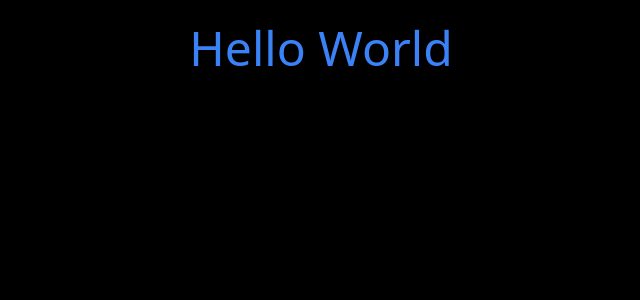
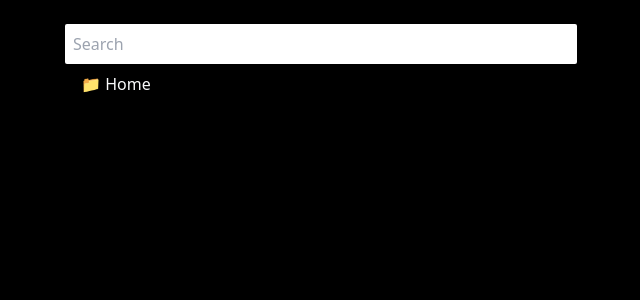
Before and after one commit to bogas04/react-ts-tailwind-vite, a React (Vite) app: page / in a window 1280 px wide. Shown: the top 300 px of the page, without its empty margins (319-959 px from the left). Built offline with nearby package versions, Linux system fonts and the light colour scheme.

Commit message:
chore: practice

```diff
--- a/src/App.tsx
+++ b/src/App.tsx
@@ -1,7 +1,151 @@
+/**
+ * Requirements:
+ *
+ * Make a tree view where items can be searched and renamed
+ *
+ *
+ * Data Structure
+ *
+ * {
+ *  id: "",
+ *  title: "",
+ *  children: [{
+ *    ...
+ *  }]
+ * }
+ */
+
+import { useEffect, useState } from "react";
+
+type Node = {
+  id: number;
+  title: string;
+  children?: Node[];
+};
+let id = 0;
+const data: Node = {
+  id: ++id,
+  title: "Home",
+  children: [
+    { id: ++id, title: "Documents", children: [] },
+    {
+      id: ++id,
+      title: "Downloads",
+      children: [
+        { id: ++id, title: "Software", children: [] },
+        { id: ++id, title: "Images", children: [] },
+        {
+          id: ++id,
+          title: "Videos",
+          children: [{ id: ++id, title: "Cool Video.mp4" }],
+        },
+      ],
+    },
+    { id: ++id, title: "Desktop", children: [] },
+  ],
+};
+
+function NodeView(props: {
+  node: Node;
+  dataWithSearch: (Node & { path: string[] })[];
+  query: string;
+}) {
+  const isInParentPath = Boolean(
+    props.dataWithSearch.find((x) => x.path.includes(props.node.title))
+  );
+  const [open, setOpen] = useState(isInParentPath);
+  const isMatch =
+    props.node.title === props.query ||
+    (props.node.title.toLowerCase().includes(props.query.toLowerCase()) &&
+      props.dataWithSearch.length === 1);
+
+  useEffect(() => {
+    if (!props.query) {
+      setOpen(false);
+    }
+  }, [props.query]);
+  useEffect(() => {
+    if (isInParentPath) {
+      setOpen(true);
+    }
+  }, [isInParentPath]);
+
+  if (!props.node.children) {
+    return (
+      <div className={`text-gray-50 ${isMatch ? "font-bold" : ""} font-bo`}>
+        📄 {props.node.title}
+      </div>
+    );
+  }
+
+  return (
+    <>
+      <button
+        className={`cursor-pointer text-gray-50 px-4 ${
+          isMatch ? "font-bold" : ""
+        }`}
+        onClick={() => setOpen((x) => !x)}
+      >
+        {open && props.node.children.length > 0 ? "📂" : "📁"}{" "}
+        {props.node.title}
+      </button>
+      <div className="px-3">
+        {open
+          ? props.node.children.map((x) => (
+              <NodeView
+                node={x}
+                dataWithSearch={props.dataWithSearch}
+                query={props.query}
+              />
+            ))
+          : null}
+      </div>
+    </>
+  );
+}
 export function App() {
+  const [query, setQuery] = useState("");
+
+  const dataWithSearch = searchFor(query, data);
   return (
-    <main className="flex flex-col flex-1 py-6 bg-black items-center text-white h-full gap-2">
-      <h1 className="text-blue-500 text-5xl">Hello World</h1>
+    <main className="flex flex-col flex-1 mx-auto px-[30%] py-6 bg-black h-full gap-2">
+      <input
+        className="rounded-sm border-gray-700 border-1 p-2"
+        placeholder="Search"
+        type="search"
+        onChange={(e) => setQuery(e.currentTarget.value)}
+      />
+      {dataWithSearch.map((x) => (
+        <div key={x.id} className="bg-white">
+          <p>
+            {x.title}{" "}
+            <small className="text-gray-600">{x.path.join("/")}</small>
+          </p>
+        </div>
+      ))}
+      <div className="flex flex-col items-start text-black max-w-[50%]">
+        <NodeView node={data} dataWithSearch={dataWithSearch} query={query} />
+      </div>
     </main>
   );
 }
+
+function searchFor(query: string, node: Node, parent: string[] = []) {
+  if (query === "") {
+    return [];
+  }
+
+  const path = parent.concat(node.title);
+  const matches: (Node & { path: string[] })[] = [];
+  if (node.title.toLowerCase().includes(query.toLowerCase())) {
+    matches.push({ ...node, path });
+  }
+
+  if (node.children) {
+    node.children.forEach((child) => {
+      matches.push(...searchFor(query, child, path));
+    });
+  }
+
+  return matches;
+}
```
